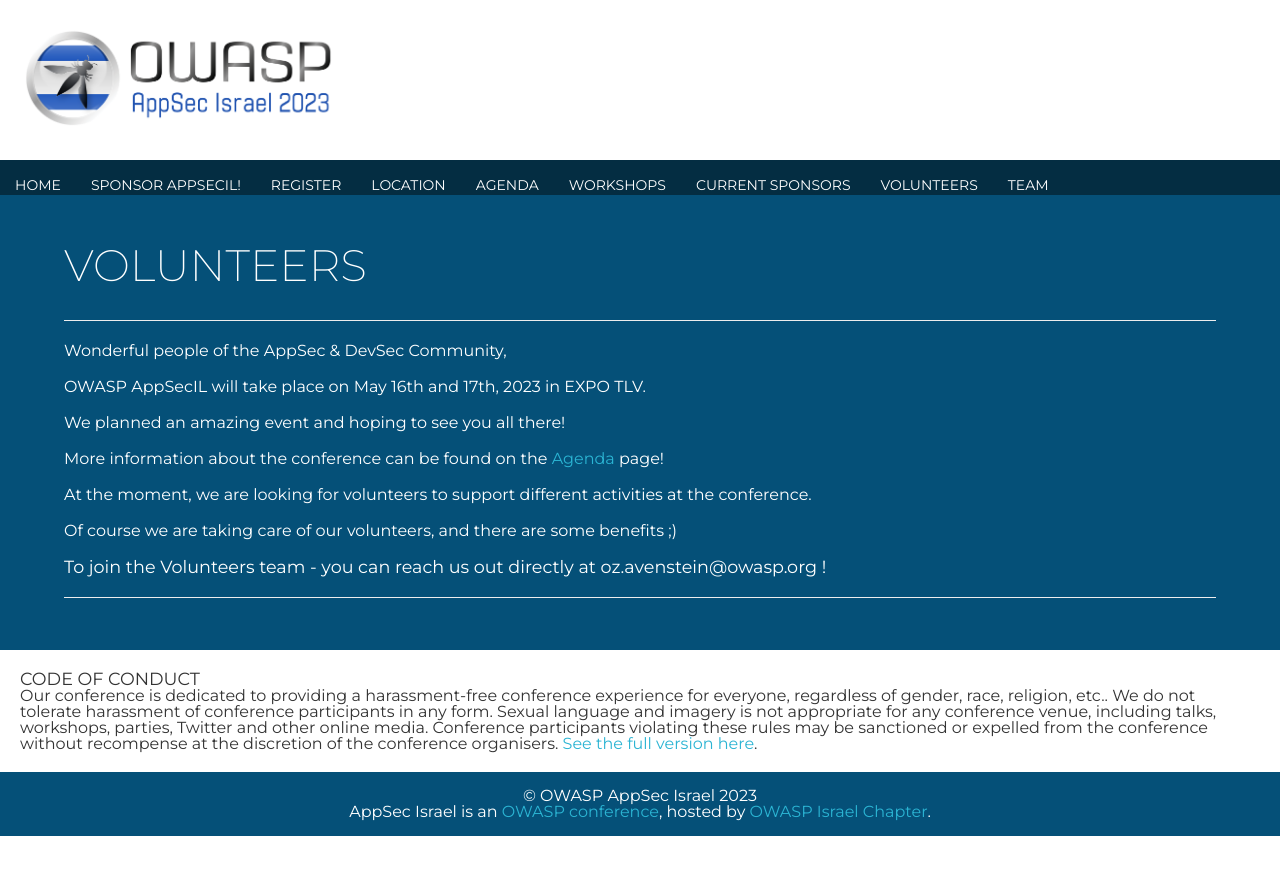
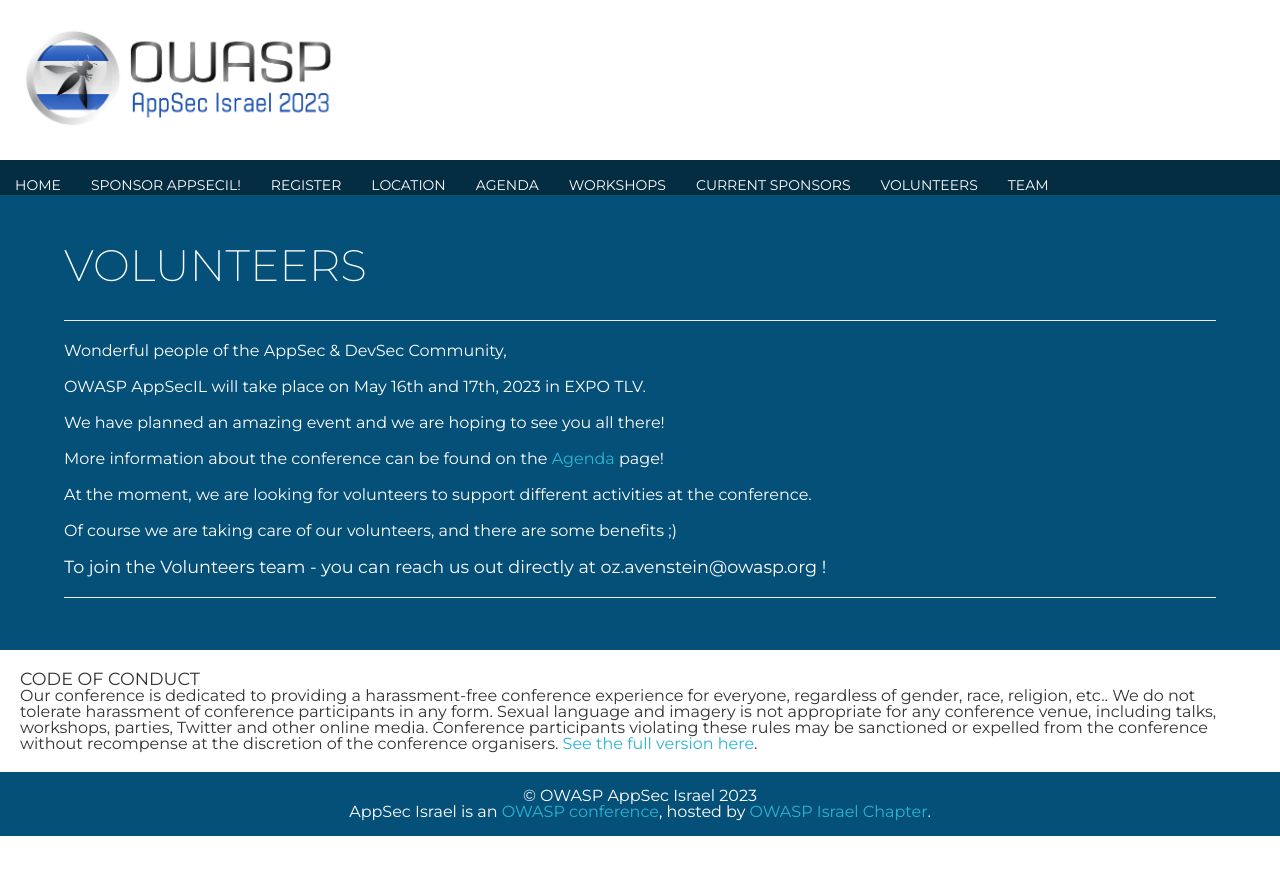
Before and after one commit to OWASP/www-event-appsecil-2023, a Jekyll site: the page built from Volunteers.md, in a window 1280 px wide. Shown: the top 875 px of the page. Built offline with Jekyll 4.4.1, drawn with Linux system fonts in a browser that asks for light colours; our own code applies the rules of GitHub Pages for plain Markdown files.

Commit message:
Update Volunteers.md

```diff
--- a/Volunteers.md
+++ b/Volunteers.md
@@ -9,7 +9,7 @@ Wonderful people of the AppSec & DevSec Community,
 
 OWASP AppSecIL will take place on May 16th and 17th, 2023 in EXPO TLV.
 
-We planned an amazing event and hoping to see you all there!
+We have planned an amazing event and we are hoping to see you all there!
 
 More information about the conference can be found on the [Agenda](Agenda) page!
 
```
